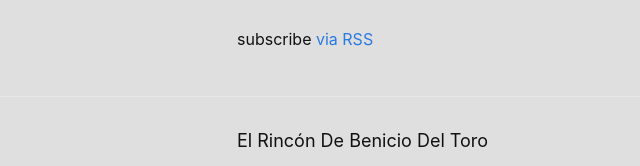
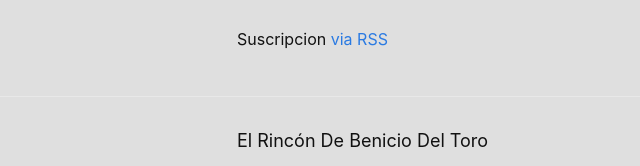
Before and after one commit to kevinredfield69/rinconbdt, a plain HTML site: page index.html in a window 1280 px wide. Shown: the part 572-738 px from the top of the page, 33-673 px from the left. Drawn offline with Linux system fonts and the light colour scheme.

Commit message:
Editando fichero index

```diff
--- a/index.html
+++ b/index.html
@@ -62,7 +62,7 @@
           </a>
         </h3></li></ul>
 
-    <p class="rss-subscribe">subscribe <a href="/rinconbdt/feed.xml">via RSS</a></p></div>
+    <p class="rss-subscribe">Suscripcion <a href="/rinconbdt/feed.xml">via RSS</a></p></div>
 
       </div>
     </main><footer class="site-footer h-card">
```
